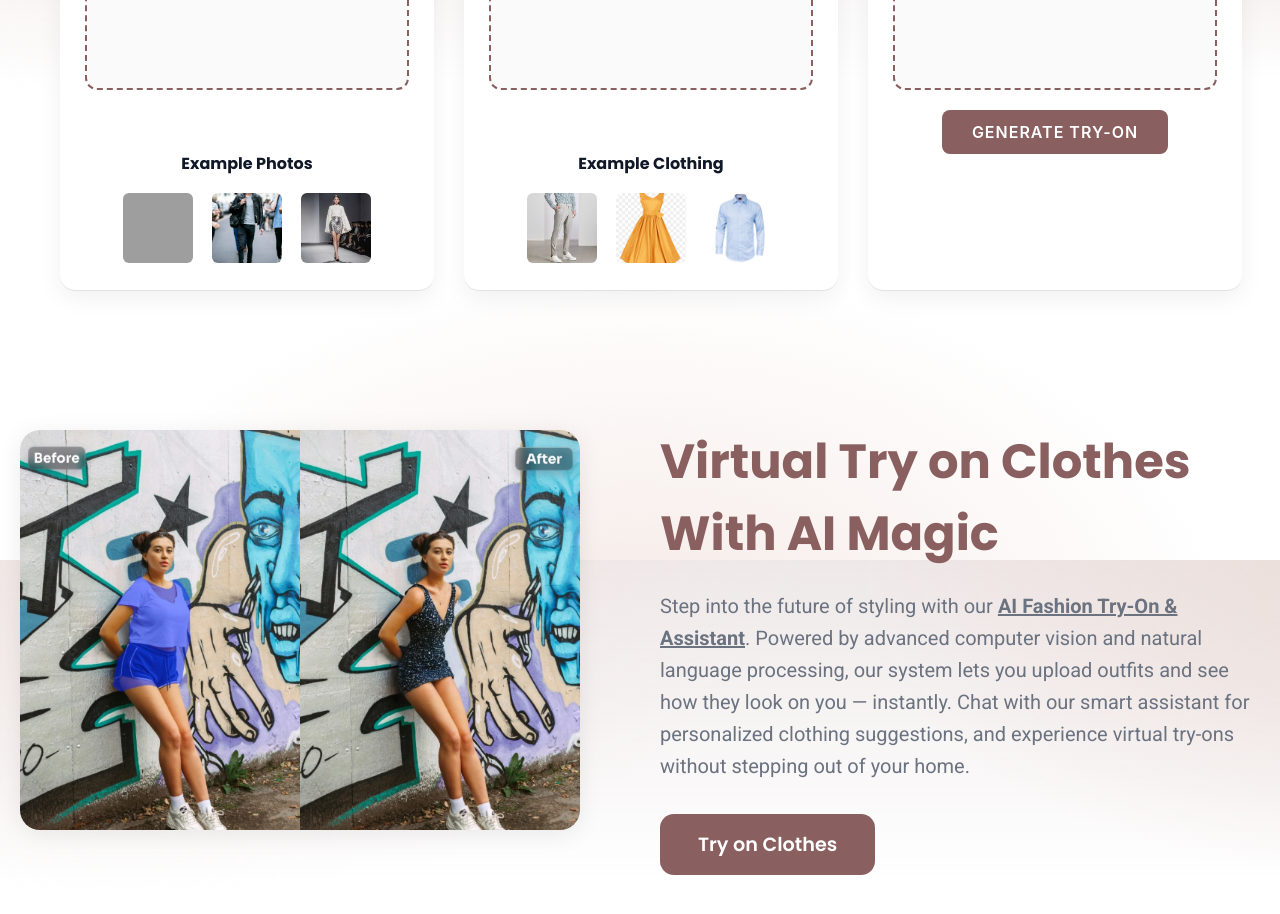
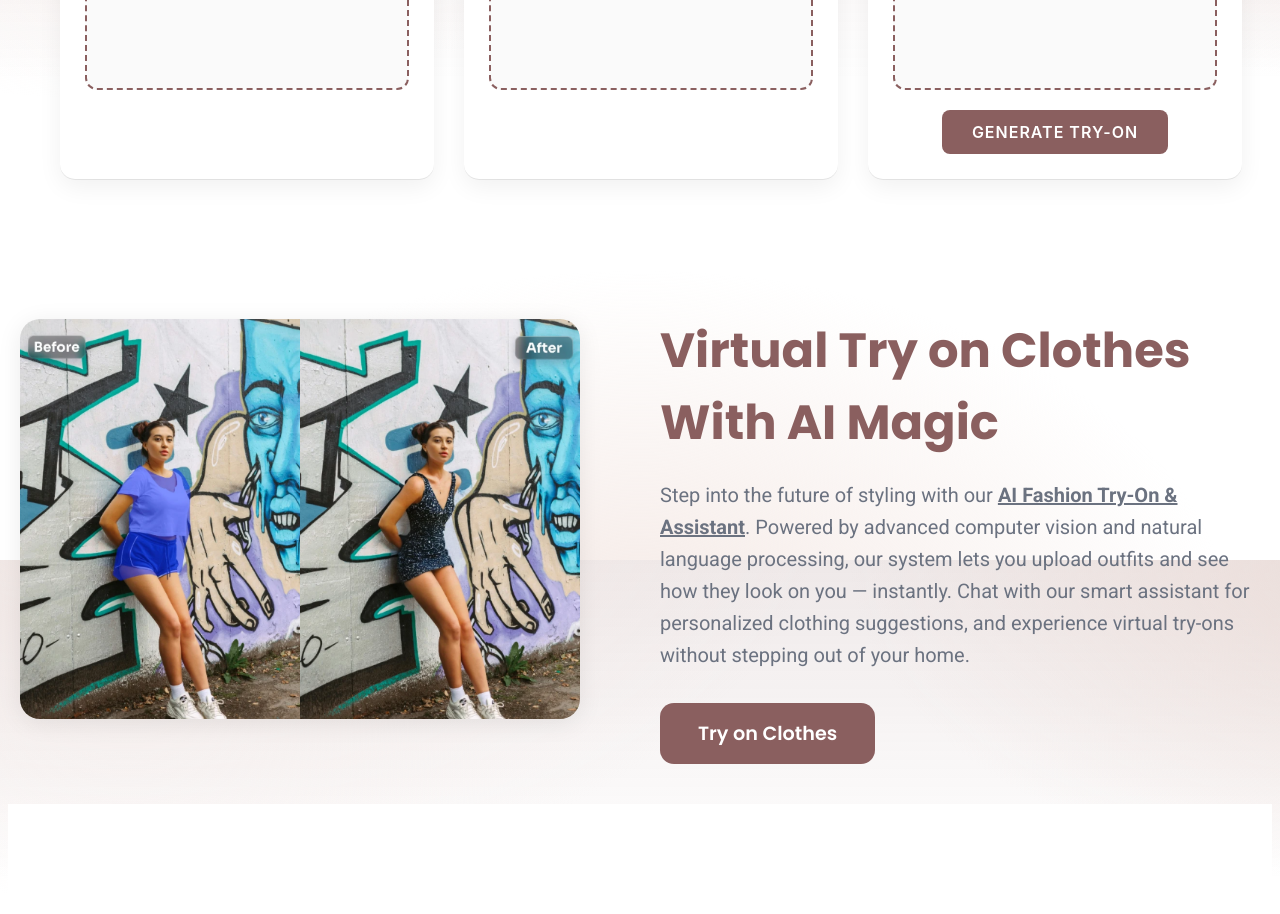
Before and after one commit to yasirwali1052/Final-Year-Project, a React (Vite) app in the folder OutfitAura/: page / in a window 1280 px wide. Shown: the part 1040-1954 px from the top of the page. Built offline with nearby package versions, Linux system fonts and the light colour scheme; no server answers; sample sign-in values are in the browser's storage; grey boxes are pictures that could not be loaded.

Commit message:
increase area for uploading images

```diff
--- a/OutfitAura/src/Components/Home/Home.jsx
+++ b/OutfitAura/src/Components/Home/Home.jsx
@@ -1,11 +1,5 @@
 import React, { useState } from "react";
 import "./home.css";
-import person1 from "../../assets/male.jpg";
-import person2 from "../../assets/male2.jpg";
-import person3 from "../../assets/female.jpeg";
-import garment1 from "../../assets/trouser.jpeg";
-import garment2 from "../../assets/woman.png";
-import garment3 from "../../assets/shirt.jpg";
 import heroImg from "../../assets/home_before_after.png";
 import { FaCamera, FaTshirt, FaMagic } from "react-icons/fa";
 
@@ -30,10 +24,6 @@ const Home = () => {
     if (!file) return;
     setGarmentFile(file);
     setGarmentImage(URL.createObjectURL(file));
-  };
-
-  const handleDragStart = (event, src) => {
-    event.dataTransfer.setData("imageSrc", src);
   };
 
   const convertSrcToFile = async (src, filenamePrefix) => {
@@ -150,20 +140,6 @@ const Home = () => {
                 </div>
               )}
             </label>
-            <div className="examples">
-              <h4>Example Photos</h4>
-              <div className="example-list">
-                {[person1, person2, person3].map((src, index) => (
-                  <img
-                    key={index}
-                    src={src}
-                    alt="Example"
-                    draggable
-                    onDragStart={(e) => handleDragStart(e, src)}
-                  />
-                ))}
-              </div>
-            </div>
           </div>
 
           {/* Garment Upload Section */}
@@ -187,20 +163,6 @@ const Home = () => {
                 </div>
               )}
             </label>
-            <div className="examples">
-              <h4>Example Clothing</h4>
-              <div className="example-list">
-                {[garment1, garment2, garment3].map((src, index) => (
-                  <img
-                    key={index}
-                    src={src}
-                    alt="Example"
-                    draggable
-                    onDragStart={(e) => handleDragStart(e, src)}
-                  />
-                ))}
-              </div>
-            </div>
           </div>
 
           {/* Result Section */}
```
